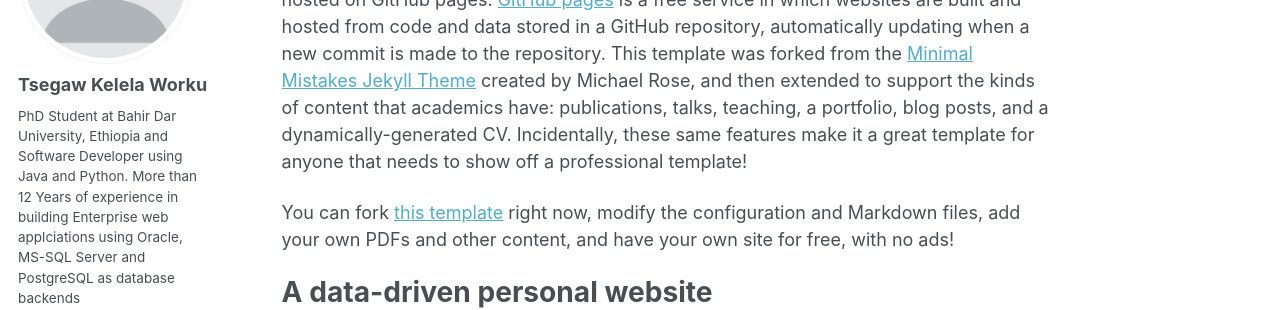
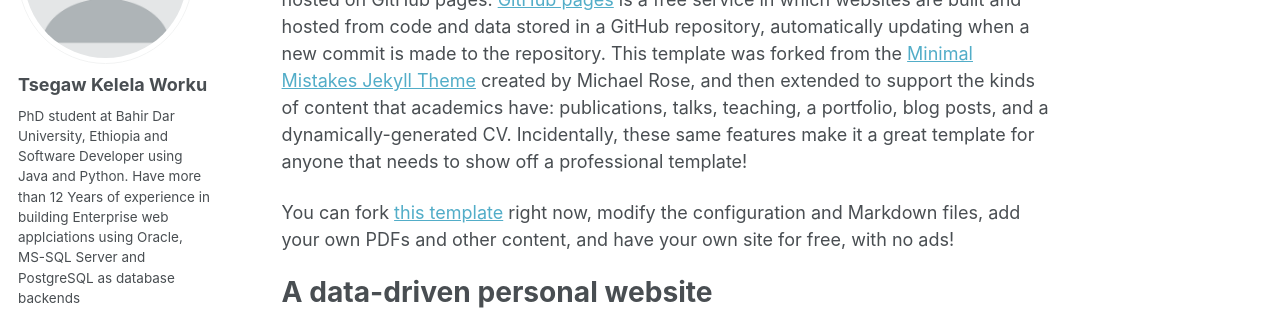
Before and after one commit to tsegaw-DS/tsegaw-DS.github.io, a Jekyll site: the page built from _pages/about.md, in a window 1280 px wide. Shown: the part 212-522 px from the top of the page. Built offline with Jekyll 4.4.1, drawn with Linux system fonts in a browser that asks for light colours; some web fonts are replaced; a script bundle is joined from its source files by our own code; library files that are not in the unit come from our copies.

Commit message:
Update _config.yml

```diff
--- a/_config.yml
+++ b/_config.yml
@@ -26,7 +26,7 @@ author:
   avatar           : "profile.png"
   name             : "Tsegaw Kelela Worku"
   pronouns         : # example: "she/her"
-  bio              : "PhD Student at Bahir Dar University, Ethiopia and Software Developer using Java and Python. More than 12 Years of experience in building Enterprise web applciations using Oracle, MS-SQL Server and PostgreSQL as database backends  "
+  bio              : "PhD student at Bahir Dar University, Ethiopia and Software Developer using Java and Python. Have more than 12 Years of experience in building Enterprise web applciations using Oracle, MS-SQL Server and PostgreSQL as database backends  "
   location         : "Earth"
   employer         : "Red Brick University"
   uri              : # URL
```
